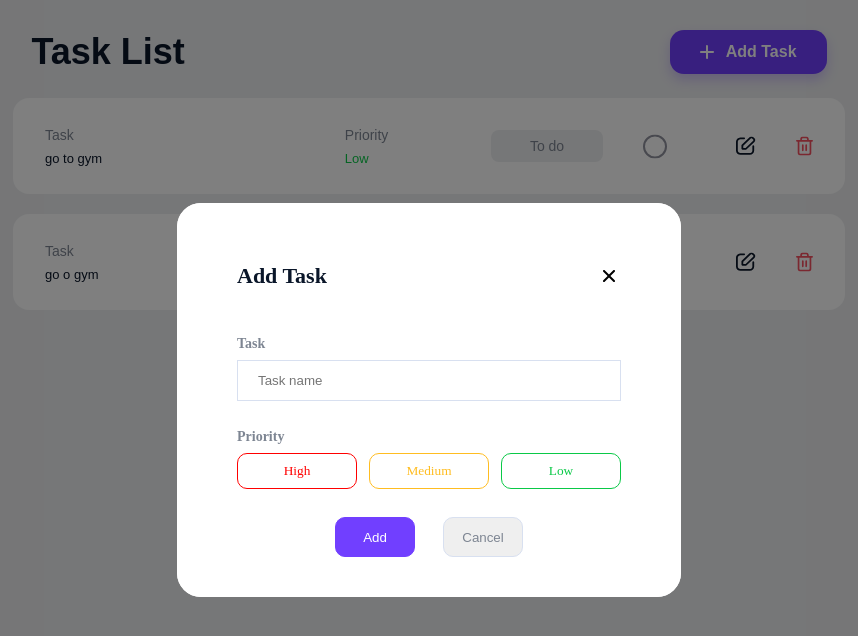
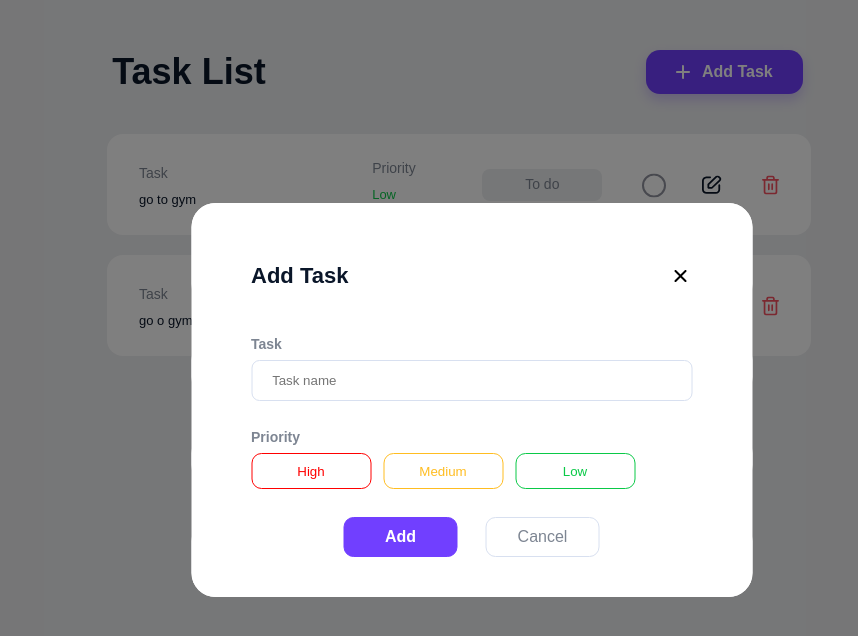
Before and after one commit to Saugao274/toDoApp_ReactJS_TS, a React (Create React App) app in the folder todoApp/: page / in a window 1280 px wide. Both pictures are taken after a click on the button "Add Task". Shown: the top 636 px of the page, without its empty margins (211-1069 px from the left). Built offline with nearby package versions, Linux system fonts and the light colour scheme.

Commit message:
done delete and responsive

```diff
--- a/todoApp/src/App.scss
+++ b/todoApp/src/App.scss
@@ -26,12 +26,12 @@
     justify-content: space-between;
   }
 
-  margin-top: 30px;
+  margin-top: 50px;
   display: flex;
   width: 100%;
   align-items: center;
-  justify-content: space-around;
-  margin-bottom: 24px;
+  justify-content: space-evenly;
+  margin-bottom: 40px;
   .header__title {
     font-size: 36px;
     font-weight: 600;
@@ -41,6 +41,11 @@
     margin: 0px;
   }
   .header__btn {
+    position: relative;
+    left: 57px;
+    @include respond(phone) {
+      position: static;
+    }
     display: flex;
     align-items: center;
     $colorTextMain: #fff;
--- a/todoApp/src/App.tsx
+++ b/todoApp/src/App.tsx
@@ -72,9 +72,12 @@ export default function App() {
     setClickPriority(e.currentTarget.innerHTML);
   };
 
-  const handleDelete = (taskId?: number) => {
-    const newTasks = tasks.filter((task) => task.id !== taskId);
-    setTasks(newTasks);
+  const handleDelete = (taskId: number) => {
+    setIdCurrent(taskId);
+    setBtn("Delete");
+    setDisable(false);
+    setOpenBox(true);
+    setTitle("Are you sure you want to delete this task?");
   };
   function checkID(id: number): boolean {
     return tasks.some((task) => task.id === id);
@@ -119,7 +122,11 @@ export default function App() {
       setOpenBox(false);
     }
   };
-
+  const submitDelete = () => {
+    const newTasks = tasks.filter((task) => task.id !== idCurrent);
+    setTasks(newTasks);
+    setOpenBox(false);
+  };
   const updateId = (newTask: ITask) => {
     let updateTask = [...tasks];
     if (newTask.id !== -100) {
@@ -167,6 +174,7 @@ export default function App() {
           submitEdit={submitEdit}
           clickPriority={clickPriority}
           disable={disable}
+          submitDelete={submitDelete}
         />
       )}
       <div className="header">
--- a/todoApp/src/components/ModuleBox.tsx
+++ b/todoApp/src/components/ModuleBox.tsx
@@ -17,6 +17,7 @@ interface IProps {
   handlePriority: (e: React.MouseEvent<HTMLButtonElement, MouseEvent>) => void;
   submitAdd: () => void;
   submitEdit: () => void;
+  submitDelete: () => void;
   clickPriority: string;
   disable: boolean;
 }
@@ -33,7 +34,9 @@ function ModuleBox(props: IProps) {
   return (
     <>
       <div id="overlay" className={props.openBox ? "show" : ""}>
-        <div className="boxHandle">
+        <div className="boxHandle" box-Content={props.btn}>
+          {props.btn === "Edit" || props.btn === "Add" ? (
+            <>
               <div className="boxHandle boxHandle__title">
                 <h1>{props.title}</h1>
                 <img src={Cancel} alt="" onClick={onClose} />
@@ -59,11 +62,12 @@ function ModuleBox(props: IProps) {
                     className="boxHandle priority__btn--high"
                     type="button"
                     value={"high"}
-                onClick={(e: React.MouseEvent<HTMLButtonElement, MouseEvent>) =>
-                  props.handlePriority(e)
-                }
+                    onClick={(
+                      e: React.MouseEvent<HTMLButtonElement, MouseEvent>
+                    ) => props.handlePriority(e)}
                     value-clicked={
-                  props.clickPriority === "High" || props.priority === "High"
+                      props.clickPriority === "High" ||
+                      props.priority === "High"
                         ? "true"
                         : "false"
                     }
@@ -74,9 +78,9 @@ function ModuleBox(props: IProps) {
                     className="boxHandle priority__btn--medium"
                     type="button"
                     value={"medium"}
-                onClick={(e: React.MouseEvent<HTMLButtonElement, MouseEvent>) =>
-                  props.handlePriority(e)
-                }
+                    onClick={(
+                      e: React.MouseEvent<HTMLButtonElement, MouseEvent>
+                    ) => props.handlePriority(e)}
                     value-clicked={
                       props.clickPriority === "Medium" ||
                       props.priority === "Medium"
@@ -90,9 +94,9 @@ function ModuleBox(props: IProps) {
                     className="boxHandle priority__btn--low"
                     type="button"
                     value={"low"}
-                onClick={(e: React.MouseEvent<HTMLButtonElement, MouseEvent>) =>
-                  props.handlePriority(e)
-                }
+                    onClick={(
+                      e: React.MouseEvent<HTMLButtonElement, MouseEvent>
+                    ) => props.handlePriority(e)}
                     value-clicked={
                       props.clickPriority === "Low" || props.priority === "Low"
                         ? "true"
@@ -103,7 +107,12 @@ function ModuleBox(props: IProps) {
                   </button>
                 </div>
               </div>
-
+            </>
+          ) : (
+            <div className="boxHandle__deleteBox">
+              <h1>{props.title}</h1>
+            </div>
+          )}
           <div className="boxHandle  boxHandle__submit">
             <label htmlFor="submit">
               <button
@@ -114,11 +123,14 @@ function ModuleBox(props: IProps) {
                   if (
                     !props.disable &&
                     props.taskName.trim() !== "" &&
-                    props.priority !== ""
+                    props.priority !== "" &&
+                    props.btn !== "Delete"
                   ) {
                     props.btn === "Add"
                       ? props.submitAdd()
                       : props.submitEdit();
+                  } else if (props.btn === "Delete") {
+                    props.submitDelete();
                   }
                 }}
                 disabled={props.disable}
--- a/todoApp/src/css/ModuleBox.scss
+++ b/todoApp/src/css/ModuleBox.scss
@@ -19,6 +19,7 @@
   }
 
   .boxHandle {
+    font-family: "Poppins", sans-serif;
     box-sizing: border-box;
     background-color: $backgroundTask;
     border-radius: 24px;
@@ -29,8 +30,13 @@
     border-radius: 24px;
     gap: 28px;
     flex-direction: column;
-    font-family: Poppins;
+    position: sticky;
+    left: 402px;
 
+    @include respond(phone) {
+      width: 90%;
+      left: 0px;
+    }
     h1 {
       font-size: 22px;
       line-height: 36px;
@@ -43,10 +49,22 @@
       justify-content: space-between;
       flex-direction: row;
       align-items: center;
+      font-size: 22px;
+      font-weight: 600;
+      line-height: 36px;
+      letter-spacing: 0em;
+      text-align: left;
+      @include respond(phone) {
+        padding: 10px 10px 0 10px;
+      }
     }
     &__taskName {
       padding: 0px 60px;
       gap: 8px;
+      @include respond(phone) {
+        padding: 0px 10px;
+        width: auto;
+      }
       h3 {
         font-size: 14px;
         // width: 100%;
@@ -57,11 +75,25 @@
         border: 1px #d8e0f0 solid;
         // height: 48px;
         padding: 12px 20px;
+        width: 399px;
+        // height: 48px;
+        border-radius: 8px;
+        // left: 20px;
+        // position: relative;
+        // border: 1px;
+        // gap: 10px;
+        @include respond(phone) {
+          width: auto;
+        }
       }
     }
     &__priority {
       padding: 0px 60px;
       gap: 8px;
+      @include respond(phone) {
+        padding: 0px 10px;
+        width: auto;
+      }
 
       h3 {
         margin: 0px;
@@ -75,6 +107,10 @@
         display: flex;
         align-items: center;
         // justify-content: center;
+        @include respond(phone) {
+          width: 100%;
+          display: flex;
+        }
       }
     }
     &.priority__btn {
@@ -131,7 +167,10 @@
       align-items: center;
       justify-content: center;
       padding-bottom: 40px;
-
+      @include respond(phone) {
+        padding-bottom: 10px;
+        width: auto;
+      }
       &--add {
         border-radius: 10px;
         width: 80px;
@@ -139,16 +178,71 @@
         height: 40px;
         background-color: $selectColor;
         color: $backgroundTask;
+        width: 114px;
+        height: 40px;
+        font-weight: bold;
+        font-family: "Poppins", sans-serif;
+        font-size: 16px;
+        line-height: 16px;
+        letter-spacing: 0em;
+        text-align: center;
+        button {
+          width: 54px;
+          height: 16px;
+        }
         &[disabled="true"] {
           background-color: $colorTextTask !important;
         }
       }
       &--cancel {
-        width: 80px;
         height: 40px;
         border-radius: 10px;
+        width: 114px;
+
         color: $colorTextTask;
         border: 1px $borderCancel solid;
+        background-color: $backgroundTask;
+        gap: 20px;
+        // width: 58px;
+        top: 12px;
+        left: 169px;
+        font-weight: 500;
+        font-size: 16px;
+        line-height: 16px;
+      }
+      &--add,
+      &--cancel {
+        @include respond(phone) {
+          width: max-content;
+          padding: 10px;
+        }
+      }
+    }
+    &[box-Content="Delete"] {
+      width: 500px;
+      border-radius: 24px;
+      padding: 40px 60px 0px 60px;
+      font-family: "Poppins", sans-serif;
+      font-size: 22px;
+      font-weight: 600;
+      line-height: 33px;
+      letter-spacing: 0em;
+      gap: 32px;
+      text-align: center;
+      display: flex;
+      justify-content: center;
+      align-items: center;
+      @include respond(phone) {
+        width: 90%;
+        padding: 10px;
+      }
+    }
+    &__deleteBox {
+      h1 {
+        width: 350px;
+        height: 66px;
+        margin: 0px;
+        padding: 0px;
       }
     }
   }
--- a/todoApp/src/css/TaskList.scss
+++ b/todoApp/src/css/TaskList.scss
@@ -27,6 +27,7 @@
       gap: 16px;
       flex-direction: column;
       align-items: flex-start;
+      position: static;
     }
     @include respond(tablet) {
       // width: 100%;
@@ -37,7 +38,9 @@
     }
 
     display: flex;
-    width: 60%;
+    width: 50%;
+    position: relative;
+    left: 30px;
     background-color: $backgroundTask;
     align-items: center;
     border-radius: 16px;
@@ -46,9 +49,14 @@
     h3 {
       color: $colorTextTask;
       font-weight: normal;
-      font-size: 14px;
       justify-content: center;
       margin-bottom: 8px;
+      font-family: "Poppins", sans-serif;
+      font-size: 14px;
+      font-weight: 400;
+      line-height: 21px;
+      letter-spacing: 0em;
+      text-align: left;
     }
     &__img {
       // width: 20px;
@@ -79,6 +87,14 @@
       display: block;
       margin: 0px;
       padding: 0px;
+      h3 {
+        width: 48px;
+        height: 21px;
+      }
+      p {
+        width: 72px;
+        height: 24px;
+      }
       @include respond(desktop) {
         width: 10%;
       }
@@ -113,7 +129,8 @@
         gap: 16px;
         align-items: flex-start;
       }
-
+      position: relative;
+      left: 5px;
       display: flex;
       margin: 0px;
       padding: 0px;
@@ -133,16 +150,18 @@
         display: flex;
         align-items: center;
         justify-items: center;
-        width: 80px;
+        width: 88px;
+        height: 16px;
         background-color: $backgroundColor;
         border-radius: 8px;
-        padding: 8px 16px;
+        padding: 8px 16px 8px 16px;
         color: $colorTextTask;
         font-weight: normal;
         font-size: 14px;
         justify-content: center;
         font-family: Arial;
         margin-top: 8px;
+        gap: 10px;
       }
       p {
         width: 24px;
```
Lines whose indentation alone changed are shown as unchanged.
